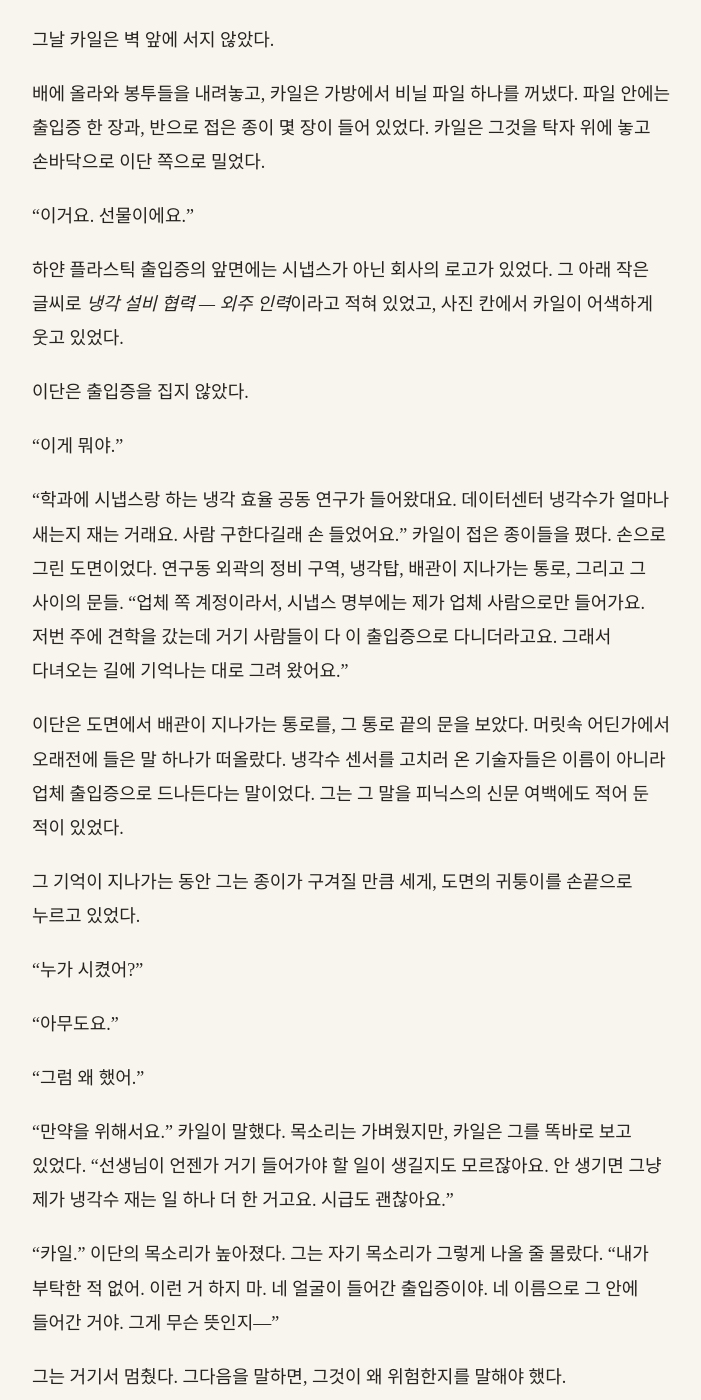
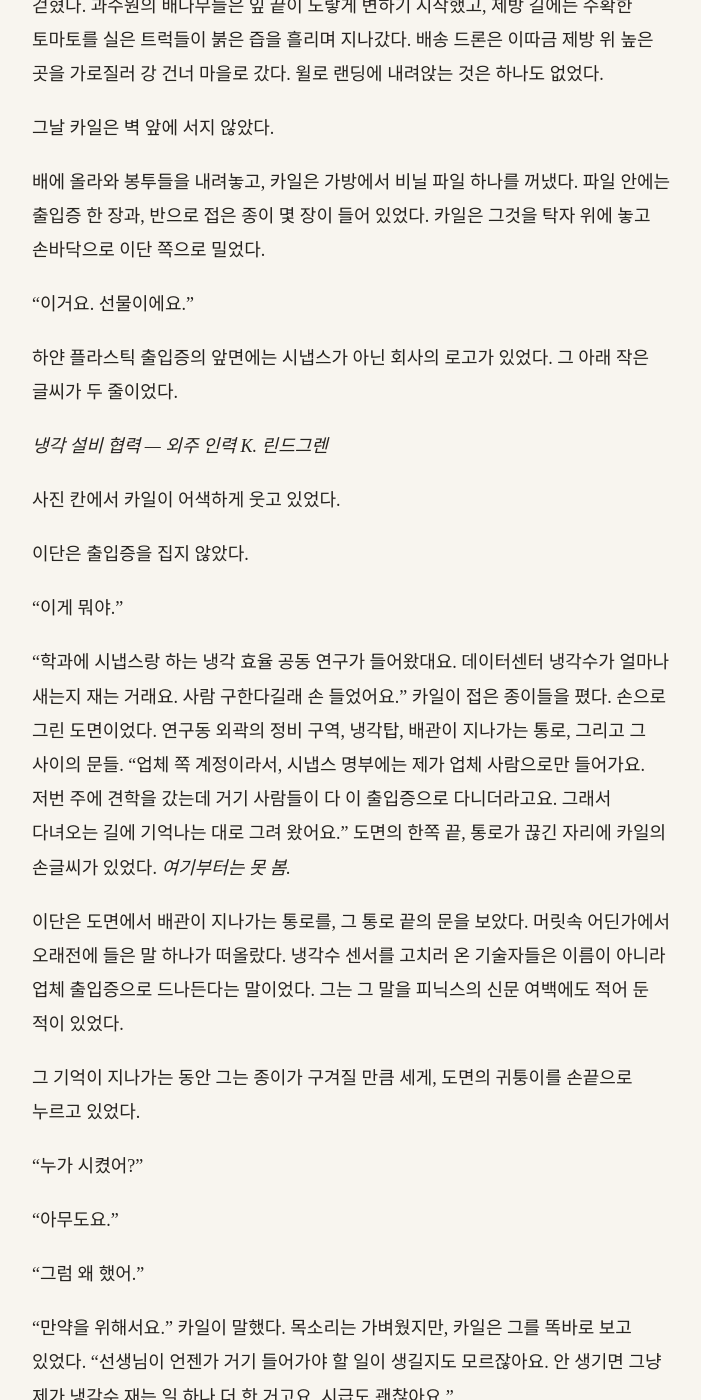
Before and after one commit to kangkkang/writer_s1_public, a Jekyll site: the page built from vol1/018.md, in a window 1280 px wide and 1400 px high, scrolled down 10106 px. Shown: the whole window, without its empty margins (284-985 px from the left). Built offline with Jekyll 4.4.1, drawn with Linux system fonts in a browser that asks for light colours; our own code applies the rules of GitHub Pages for plain Markdown files; some of the changed text lies outside the part shown.

Commit message:
Update from https://github.com/kangkkang/writer_s1/commit/09b0be556869bf8fe8748a5e10e8c5c31b36cd4c

```diff
--- a/vol1/018.md
+++ b/vol1/018.md
@@ -164,9 +164,11 @@
 
 회색 차. 프레즈노의 주차장에 들어오던 차, 피닉스의 정류장에 서 있던 차. 그는 그 차들을 카일에게 한 번도 말하지 않았다. 카일은 그것이 무엇인지 모르고 말하고 있었다.
 
-등에 땀이 식는 것이 느껴졌다. 델타 바람이 불려면 아직 한 시간이 남아 있었다.
+입안에 고인 복숭아 즙이 차갑게 식었다. 델타 바람이 불려면 아직 한 시간이 남아 있었다.
 
 *없어진 게 아니야. 안 보이는 데로 간 걸 수도 있어.*
+
+사람을 붙여 두려면 돈이 들었다. 피닉스에서도 사람이 물러난 자리에는 카메라가 들어섰다. 차가 안 오는 것도 그래서일지 몰랐다.
 
 그는 그 생각을 카일에게 말하지 않았다. 말하면 왜 따라다녔는지, 그 차들이 누구인지, 그가 무엇을 봤는지까지 말해야 했다. 그리고 카일은 아무것도 모르는 동안에만, 붙잡혀도 내놓을 것이 없는 사람으로 남을 수 있었다.
 
@@ -214,13 +216,18 @@
 
 "이거요. 선물이에요."
 
-하얀 플라스틱 출입증의 앞면에는 시냅스가 아닌 회사의 로고가 있었다. 그 아래 작은 글씨로 *냉각 설비 협력 — 외주 인력*이라고 적혀 있었고, 사진 칸에서 카일이 어색하게 웃고 있었다.
+하얀 플라스틱 출입증의 앞면에는 시냅스가 아닌 회사의 로고가 있었다. 그 아래 작은 글씨가 두 줄이었다.
+
+*냉각 설비 협력 — 외주 인력*
+*K. 린드그렌*
+
+사진 칸에서 카일이 어색하게 웃고 있었다.
 
 이단은 출입증을 집지 않았다.
 
 "이게 뭐야."
 
-"학과에 시냅스랑 하는 냉각 효율 공동 연구가 들어왔대요. 데이터센터 냉각수가 얼마나 새는지 재는 거래요. 사람 구한다길래 손 들었어요." 카일이 접은 종이들을 폈다. 손으로 그린 도면이었다. 연구동 외곽의 정비 구역, 냉각탑, 배관이 지나가는 통로, 그리고 그 사이의 문들. "업체 쪽 계정이라서, 시냅스 명부에는 제가 업체 사람으로만 들어가요. 저번 주에 견학을 갔는데 거기 사람들이 다 이 출입증으로 다니더라고요. 그래서 다녀오는 길에 기억나는 대로 그려 왔어요."
+"학과에 시냅스랑 하는 냉각 효율 공동 연구가 들어왔대요. 데이터센터 냉각수가 얼마나 새는지 재는 거래요. 사람 구한다길래 손 들었어요." 카일이 접은 종이들을 폈다. 손으로 그린 도면이었다. 연구동 외곽의 정비 구역, 냉각탑, 배관이 지나가는 통로, 그리고 그 사이의 문들. "업체 쪽 계정이라서, 시냅스 명부에는 제가 업체 사람으로만 들어가요. 저번 주에 견학을 갔는데 거기 사람들이 다 이 출입증으로 다니더라고요. 그래서 다녀오는 길에 기억나는 대로 그려 왔어요." 도면의 한쪽 끝, 통로가 끊긴 자리에 카일의 손글씨가 있었다. *여기부터는 못 봄.*
 
 이단은 도면에서 배관이 지나가는 통로를, 그 통로 끝의 문을 보았다. 머릿속 어딘가에서 오래전에 들은 말 하나가 떠올랐다. 냉각수 센서를 고치러 온 기술자들은 이름이 아니라 업체 출입증으로 드나든다는 말이었다. 그는 그 말을 피닉스의 신문 여백에도 적어 둔 적이 있었다.
 
@@ -240,7 +247,7 @@
 
 카일은 대답하지 않았다. 대신 비닐 파일을 다시 접어 출입증과 도면을 그 안에 넣었다. 그리고 그것을 이단 쪽으로 밀어, 탁자 위에 그대로 두었다.
 
-카일은 웃지 않고 말했다. "안 물어볼게요. 선생님이 뭘 봤는지도, 언젠가 거기 들어가야 하는 이유도요. 그러니까 선생님도 저한테 하지 말라고 하지 마세요. 선생님은 저한테 아무것도 안 말해 주시잖아요. 그럼 저도 제가 뭘 할지 선생님한테 다 말할 필요는 없는 거죠."
+카일은 웃지 않고 말했다. "안 물어볼게요. 선생님이 뭘 봤는지도, 언젠가 거기 들어가야 하는 이유도요. 그러니까 선생님도 저한테 하지 말라고 하지 마세요. 선생님은 저한테 아무것도 안 말해 주시잖아요. 그럼 저도 제가 뭘 할지 선생님한테 다 말할 필요는 없는 거죠." 카일이 잠깐 말을 멈췄다. "그리고 선생님이 어느 일요일에 안 나오시면, 저는 어디서 찾아요?"
 
 배가 기울었다. 이번에는 어선이 지나간 물결이 아니라 바람이었다. 오후의 델타 바람이 평소보다 일찍 불기 시작했다. 벽에 붙은 종이들이 들렸다가 내려앉았다.
 
@@ -284,9 +291,9 @@
 
 "내가 틀린 거 맞아."
 
-"그러니까 제가 풀어 와야죠."
+"틀린 게 틀림없도록 풀어 올게요." 카일이 열차 문 앞에서 돌아보았다. "땅콩버터 좀 그만 드시고요."
 
-카일이 열차에 오르고 문이 닫혔다. 유리 너머에서 카일이 손을 한 번 들었다. 열차가 서쪽으로 떠났다.
+카일이 열차에 올랐다. 쉭, 에어 브레이크가 풀리며 문이 닫혔다. 유리 너머에서 카일이 손을 한 번 들었다. 열차가 서쪽으로 떠났다.
 
 이단은 승강장에 서서 열차가 고속도로의 곡선 너머로 사라질 때까지 보았다. 그리고 뒤를 한 번 보았다. 프레즈노 이후의 버릇이었다. 승강장에도, 육교에도, 주차장에도 아무도 없었다. 시동이 켜진 차는 없었다.
 
```
